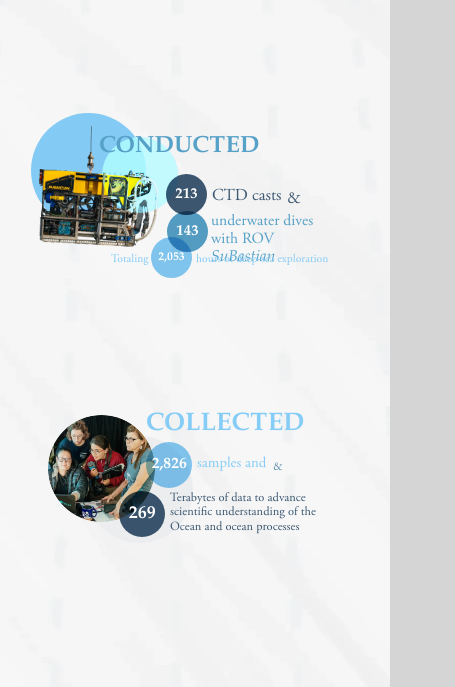
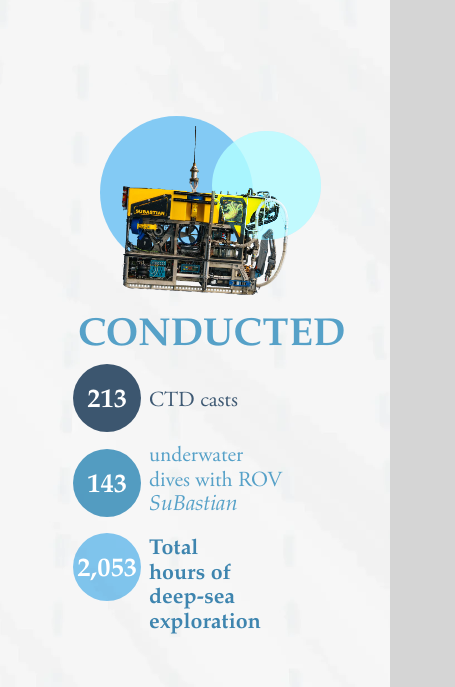
Before and after one commit to devsdecimo/Impact-Report-2023, a React (Vite) app: page /by_the_numbers in a window 390 px wide. Shown: the part 2493-3180 px from the top of the page, 455 px wide, since content can reach past the window. Built offline with nearby package versions, Linux system fonts and the light colour scheme.

Commit message:
responsive conducted

```diff
--- a/src/assets/styles/global.scss
+++ b/src/assets/styles/global.scss
@@ -96,3 +96,17 @@
     transform: scale(1);
   }
 }
+
+.mobile{
+  display: block;
+  @media (min-width:830px) {
+    display: none;
+  }
+}
+
+.desktop{
+  display: none;
+  @media (min-width:830px) {
+    display: block;
+  }
+}
--- a/src/pages/ByTheNumbers/ConductedData/ConductedData.jsx
+++ b/src/pages/ByTheNumbers/ConductedData/ConductedData.jsx
@@ -53,10 +53,11 @@
       <p className="text text-ctd">CTD casts</p>
       <p className="text text-ampersand">&</p>
       <p className="text text-underwater">
-        underwater dives with ROV <i>SuBastian</i>
+        underwater <br className="mobile"/> dives with ROV <br className="mobile"/><i>SuBastian</i>
       </p>
       <p className="text text-totaling">Totaling</p>
-      <p className="text text-hours">hours of deep-sea exploration</p>
+      <p className="text text-hours-desktop">hours of deep-sea exploration</p>
+      <p className="text text-hours">Total hours of deep-sea exploration</p>
 
       <p className="numbers-ctd numbers">
         <Counter condition={countersStart}>213</Counter>
--- a/src/pages/ByTheNumbers/ConductedData/ConductedData.styles.jsx
+++ b/src/pages/ByTheNumbers/ConductedData/ConductedData.styles.jsx
@@ -6,10 +6,9 @@
   font-weight: 700;
   min-width: 70vw;
   min-height: 15vh;
-  aspect-ratio: 1.7;
+  aspect-ratio: 0.55;
   justify-self: center;
   margin-top: 8rem;
-  margin-left: -8rem;
   @media (min-width: 830px) {
     min-width: 30vw;
     aspect-ratio: 2.1;
@@ -25,10 +24,16 @@
   }
 
   .image {
+    width: 140%;
+    top: 0;
+    bottom: 0;
+    left: 2%;
+    @media (min-width: 830px) {
       width: 100%;
       top: 0;
       bottom: 0;
       left: 0;
+    }
   }
 
   .circle {
@@ -37,60 +42,82 @@
     border-radius: 100%;
 
     &-bg {
+      width: 56%;
+      left: 12%;
+      top: -2%;
+      background-color: #83caf4;
+      @media (min-width: 830px) {
         width: 42%;
         left: 10%;
         top: -8%;
-      background-color: #83caf4;
+      }
     }
 
     &-over {
       mix-blend-mode: overlay;
+      left: 53%;
+      width: 40%;
+      top: 1%;
+      background-color: #a7e7f6;
+      @media (min-width: 830px) {
         left: 36%;
         width: 28%;
         top: 7%;
-      background-color: #a7e7f6;
+      }
     }
 
     &-overbg {
+      left: 53%;
+      width: 40%;
+      top: 1%;
+
+      background-color: #a7e7f6;
+      @media (min-width: 830px) {
         left: 36%;
         width: 28%;
         top: 7%;
-      background-color: #a7e7f6;
+      }
     }
 
     &-darkblue {
-      right: 25.5%;
-      top: 30%;
-      width: 15%;
+      left: 2%;
+      top: 48%;
+      width: 25%;
       mix-blend-mode: multiply;
       background-color: #3e5973;
       @media (min-width: 830px) {
         width: 18%;
+        top: 30%;
+        right: 25.5%;
+        left: unset;
       }
     }
 
     &-blue {
-      right: 25%;
-      top: 53%;
-      width: 15%;
+      left: 2%;
+      width: 25%;
+      top: 65%;
       mix-blend-mode: multiply;
       background-color: #56a1c8;
       @media (min-width: 830px) {
         width: 18%;
         right: 23%;
+        top: 53%;
+        left: unset;
       }
     }
 
     &-lightblue {
-      right: 31%;
-      top: 69%;
-      width: 15%;
+      left: 2%;
+      top: 82%;
+      width: 25%;
       mix-blend-mode: multiply;
       background-color: #84cbf5;
       @media (min-width: 830px) {
         width: 18%;
         right: 29%;
         top: 83%;
+        left: unset;
       }
     }
   }
@@ -104,40 +131,49 @@
     align-items: center;
     aspect-ratio: 1 / 1;
 
+    span {
+      margin-top: 10%;
+    }
+
     &-ctd {
-      font-size: 3.8vw;
-      right: 25.5%;
-      top: 30%;
-      width: 15%;
+      font-size: 6.8vw;
+      left: 2%;
+      top: 48%;
+      width: 25%;
       @media (min-width: 830px) {
         font-size: 2.2vw;
         width: 18%;
+        top: 30%;
+        right: 25.5%;
+        left: unset;
       }
     }
 
     &-underwater {
-      font-size: 3.8vw;
-      width: 15%;
-      right: 25%;
-      top: 53%;
+      font-size: 6.8vw;
+      left: 2%;
+      width: 25%;
+      top: 65%;
       @media (min-width: 830px) {
         font-size: 2.2vw;
         width: 18%;
+        top: 53%;
         right: 23%;
-        padding-top: 1%;
+        left: unset;
       }
     }
 
     &-hours {
-      font-size: 3vw;
-      right: 31%;
-      top: 69%;
-      width: 15%;
+      font-size: 6.8vw;
+      left: 2%;
+      top: 82%;
+      width: 25%;
       @media (min-width: 830px) {
         font-size: 1.9vw;
         width: 18%;
         right: 29%;
         top: 83%;
+        left: unset;
       }
     }
 
@@ -152,50 +188,54 @@
     margin: 0;
     &-conducted {
       color: #56a1c8;
-      font-size: 6vw;
       text-transform: uppercase;
+      font-size: 10vw;
+      top: 38%;
+      left: 4%;
+      @media (min-width: 830px) {
+        font-size: 3vw;
         top: 5%;
         left: 35%;
-      @media (min-width: 830px) {
-        font-size: 3vw;
       }
     }
 
     &-ctd {
       color: #3e5973;
-      font-size: 4.3vw;
+      font-size: 5.5vw;
       font-weight: 400;
-      right: -2%;
-      top: 38%;
+      left: 30%;
+      top: 53%;
       @media (min-width: 830px) {
         font-size: 2.1vw;
         right: -4%;
+        left: unset;
         top: 35%;
       }
     }
 
     &-ampersand {
       color: #3e5973;
-      font-size: 4.3vw;
+      display: none;
+      @media (min-width: 830px) {
+        display: block;
         font-weight: 400;
-      right: -9%;
+        font-size: 2.1vw;
         top: 40%;
-      @media (min-width: 830px) {
-        font-size: 2.1vw;
         right: -11%;
       }
     }
 
     &-underwater {
       color: #56a1c8;
-      font-size: 4vw;
+      font-size: 5.5vw;
       font-weight: 400;
-      right: -24%;
-      top: 54%;
-      width: 48%;
+      top: 64%;
+      width: 90%;
+      left: 30%;
       @media (min-width: 830px) {
         font-size: 2.1vw;
         right: -37%;
+        left: unset;
         top: 57%;
         width: 58%;
       }
@@ -203,28 +243,34 @@
 
     &-totaling {
       color: #85ccf6;
-      font-size: 3vw;
-      font-weight: 400;
-      right: 47%;
-      top: 79%;
+      display: none;
       @media (min-width: 830px) {
+        display: block;
         font-size: 1.5vw;
         right: 49%;
-        top: 96%;
+        top: 97%;
       }
     }
 
     &-hours {
+      font-size: 5.5vw;
+      color: #3e85af;
+      top: 83%;
+      left: 30%;
+      width: 40%;
+      @media (min-width: 830px) {
+        display: none;
+      }
+    }
+
+    &-hours-desktop {
       color: #85ccf6;
-      font-size: 3.2vw;
-      font-size: 3vw;
-      font-weight: 400;
-      right: -19%;
-      top: 79%;
+      display: none;
       @media (min-width: 830px) {
+        display: block;
         font-size: 1.5vw;
-        top: 96%;
-        right: -29%;
+        top: 97%;
+        right: -33%;
       }
     }
   }
```
Lines whose indentation alone changed are shown as unchanged.
